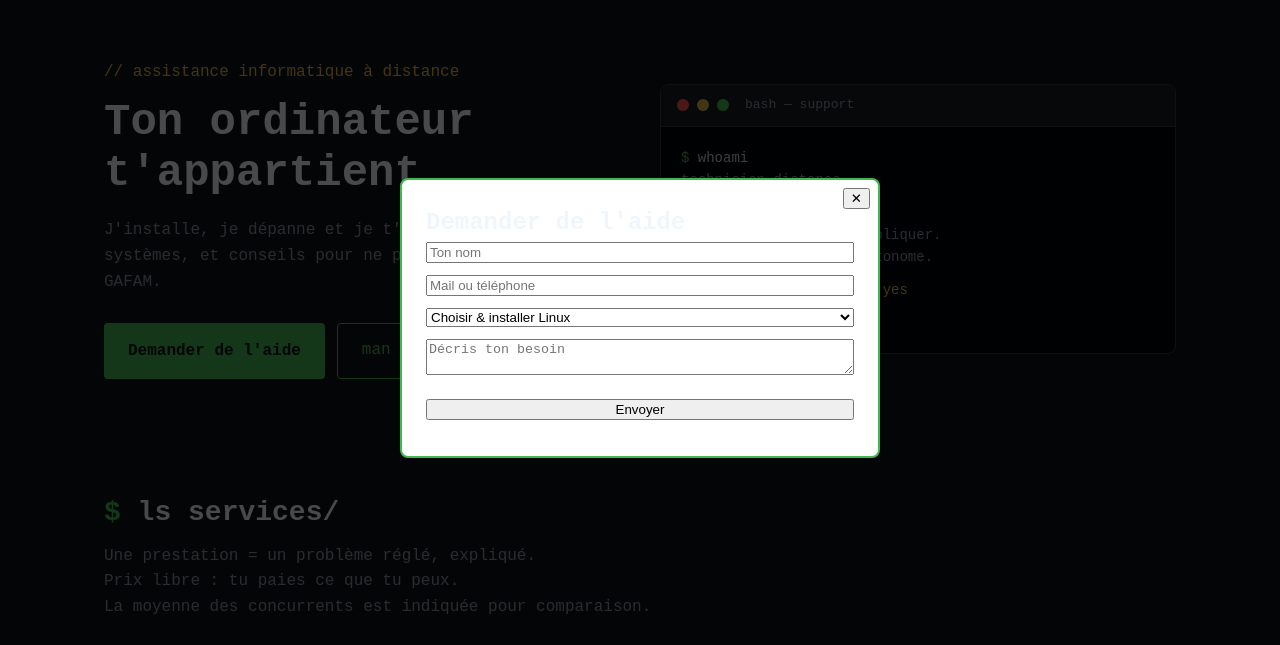
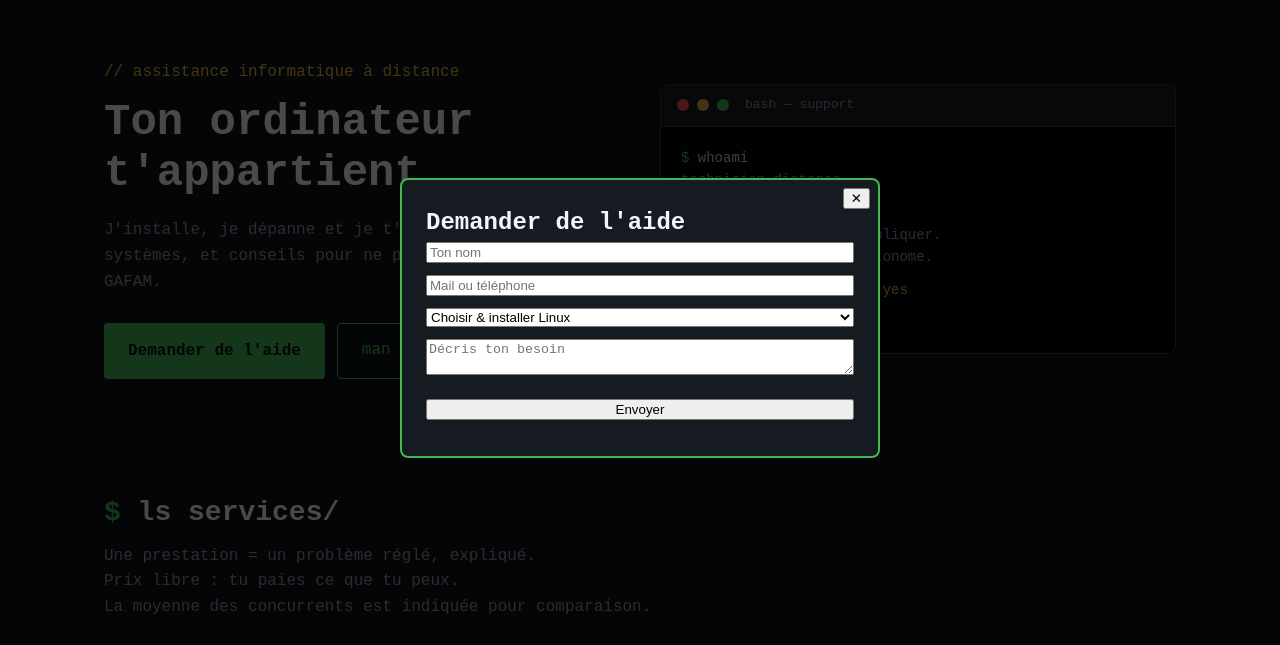
Before and after one commit to niiitnek/depannlibre.github.io, a plain HTML site: page index.html in a window 1280 px wide. Both pictures are taken after a click on the button "Demander de l'aide". Shown: the part 82-727 px from the top of the page. Drawn offline with Linux system fonts and the light colour scheme.

Commit message:
Add background and text color variables to style.css

```diff
--- a/style.css
+++ b/style.css
@@ -197,6 +197,8 @@ td { border-top: 1px solid var(--border); }
   padding: 1.5rem;
   max-width: 480px;
   width: 90%;
+  background: var(--surface);
+  color: var(--text);
 }
 #fenetre-demande::backdrop { background: rgba(0, 0, 0, 0.7); }
 #fenetre-demande form { display: flex; flex-direction: column; gap: .75rem; }
```
